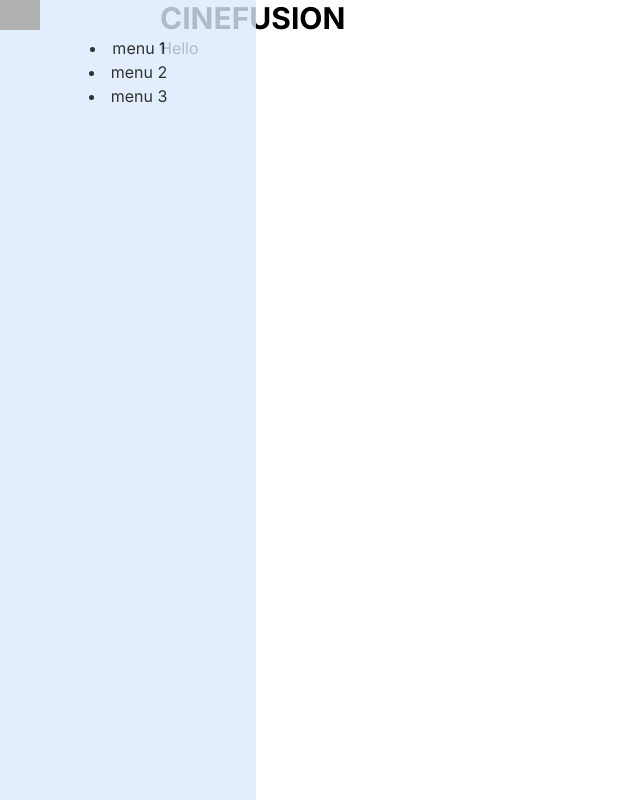
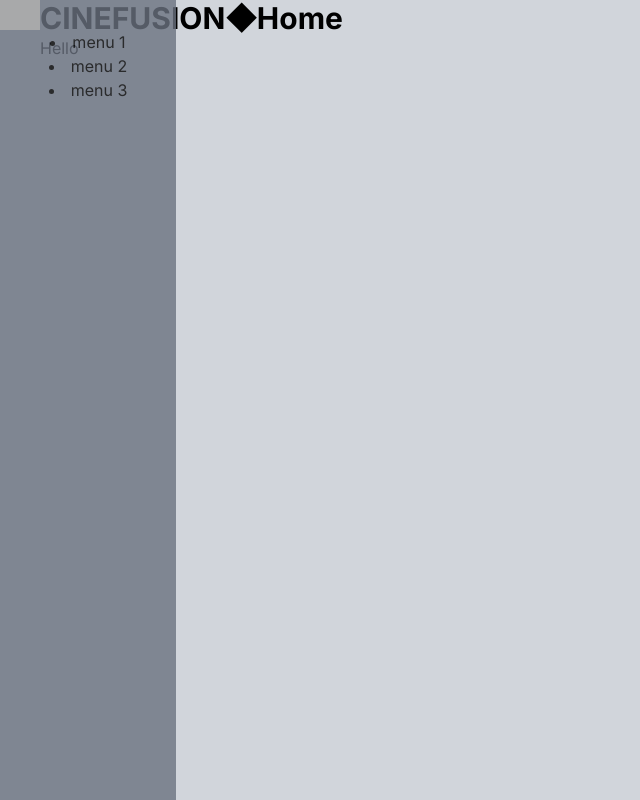
Before and after one commit to sushant-menon/cinefusion-nextjs, a Next.js app: page / in a window 1280 px wide. Shown: the whole page, without its empty margins (0-640 px from the left). Built offline with nearby package versions, Linux system fonts and the light colour scheme; grey boxes are pictures that could not be loaded.

Commit message:
updated styling of navbar and sidebar

```diff
--- a/app/layout.js
+++ b/app/layout.js
@@ -17,19 +17,15 @@
   return (
     <html lang="en">
       <body className={inter.className}>
-        <div className="flex">
+        <div className={`flex ${toggle ? "bg-gray-300" : ""}`}>
           <div
-            className={`bg-blue-100 h-screen relative z-30 opacity-80 ${
-              toggle ? "w-64" : "w-10"
+            className={`bg-gray-500 h-screen relative z-30 opacity-80 ${
+              toggle ? "w-44" : "w-10"
             }`}
           >
             <Sidebar toggle={toggle} setToggle={setToggle} />
           </div>
-          <div
-            className={`absolute ${
-              toggle ? "transform translate-x-40" : "transform translate-x-12"
-            } `}
-          >
+          <div className={`fixed ml-10`}>
             <Navbar />
             {children}
           </div>
--- a/components/Navbar.jsx
+++ b/components/Navbar.jsx
@@ -2,8 +2,10 @@
 
 const Navbar = () => {
   return (
-    <div className="flex">
-      <h1 className="font-bold text-3xl">CINEFUSION</h1>
+    <div className="flex items-center">
+      <h1 className="font-bold text-3xl"> CINEFUSION </h1>
+      <span className="font-bold text-3xl">{"\u25C6"}</span>
+      <h3 className="font-bold text-3xl">Home</h3>
     </div>
   );
 };
--- a/components/Sidebar.jsx
+++ b/components/Sidebar.jsx
@@ -7,7 +7,7 @@
 const Sidebar = ({ toggle, setToggle }) => {
   return (
     <>
-      <button onClick={() => setToggle(!toggle)}>
+      <button className="flex items-center" onClick={() => setToggle(!toggle)}>
         {toggle ? (
           <Image
             src="https://cdn.iconscout.com/icon/free/png-256/free-close-156-462132.png?f=webp&w=128"
```
